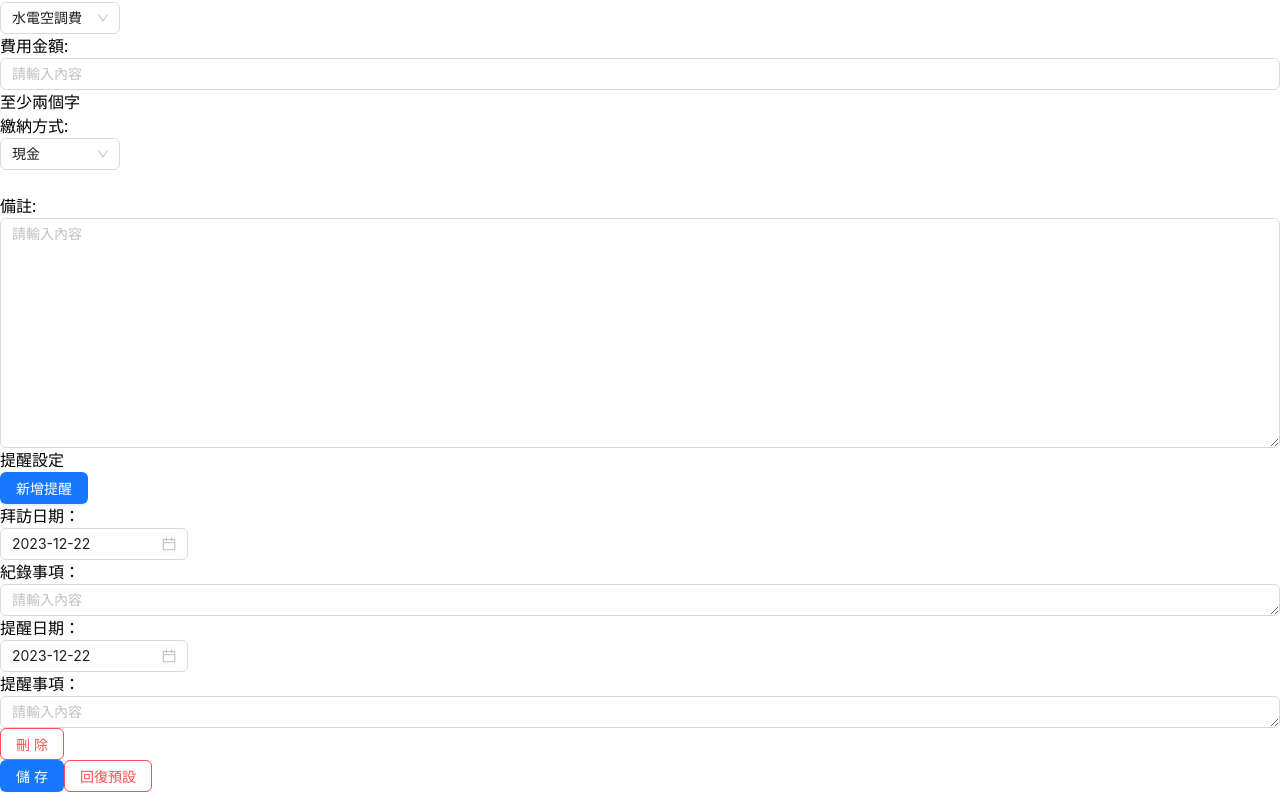
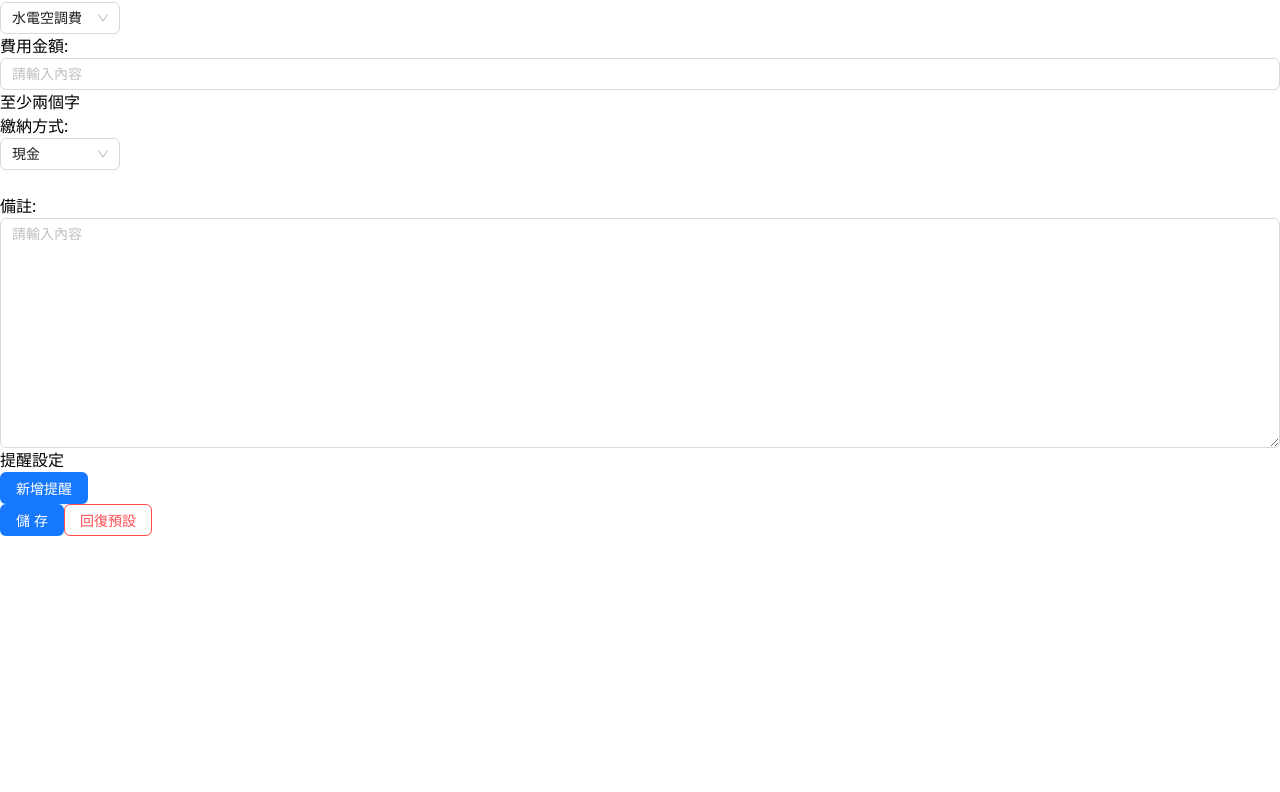
Before and after one commit to super-big-spuds/Real_estate_agent, a React (Vite) app: page /Collection/Add in a window 1280 px wide. Shown: the part 410-1202 px from the top of the page. After the commit the page ends 946 px from the top, so only its background shows below. Built offline with nearby package versions, Linux system fonts and the light colour scheme.

Commit message:
fix: change datePicker value to defaultValue, add isNew attribute.

```diff
--- a/src/components/Notice.tsx
+++ b/src/components/Notice.tsx
@@ -35,7 +35,7 @@ export default function Notice({
             onChange={(_, dateString) =>
               handleNoticeChange(keya, "visitDate", dateString)
             } // 注意這裡的修改
-            value={visitDate}
+            defaultValue={visitDate}
           />
         </div>
         <div className="inline-flex items-center whitespace-nowrap">
@@ -54,7 +54,7 @@ export default function Notice({
             onChange={(_, dateString) =>
               handleNoticeChange(keya, "remindDate", dateString)
             }
-            value={remindDate}
+            defaultValue={remindDate}
           />
         </div>
         <div className="inline-flex items-center whitespace-nowrap">
--- a/src/hooks/useCollectionAdd.ts
+++ b/src/hooks/useCollectionAdd.ts
@@ -1,5 +1,4 @@
 import { useState } from "react";
-import { DatePickerProps } from "antd/lib/date-picker";
 import { usePostCollectionAdd } from "./useAPI";
 import type { FormData, NoticeData } from "../type";
 import { z } from "zod";
@@ -11,14 +10,7 @@ const useCollectionAdd = () => {
   const nowmonth = nowdate.getMonth() + 1;
   const nowday = nowdate.getDate();
   const nowdatestring = `${nowyear}-${nowmonth}-${nowday}`;
-  const [notices, setNotices] = useState<NoticeData[]>([
-    {
-      visitDate: nowdatestring,
-      record: "",
-      remindDate: nowdatestring,
-      remind: "",
-    },
-  ]);
+  const [notices, setNotices] = useState<NoticeData[]>([]);
   const [formData, setFormData] = useState<FormData>({
     roomNumber: "",
     expenseName: "水電空調費",
@@ -101,10 +93,12 @@ const useCollectionAdd = () => {
     });
     setNotices([
       {
+        id: Math.random().toString(),
         visitDate: nowdatestring,
         record: "",
         remindDate: nowdatestring,
         remind: "",
+        isNew: true,
       },
     ]);
   };
@@ -113,10 +107,12 @@ const useCollectionAdd = () => {
     setNotices((prevNotices) => [
       ...prevNotices,
       {
+        id: Math.random().toString(),
         visitDate: nowdatestring,
         record: "",
         remindDate: nowdatestring,
         remind: "",
+        isNew: true,
       },
     ]);
   };
--- a/src/hooks/useCollectionEdit.ts
+++ b/src/hooks/useCollectionEdit.ts
@@ -14,14 +14,7 @@ const useCollectionEdit = () => {
   const nowday = nowdate.getDate();
   const nowdatestring = `${nowyear}-${nowmonth}-${nowday}`;
   const { id } = useParams();
-  const [notices, setNotices] = useState<NoticeData[]>([
-    {
-      visitDate: nowdatestring,
-      record: "",
-      remindDate: nowdatestring,
-      remind: "",
-    },
-  ]);
+  const [notices, setNotices] = useState<NoticeData[]>([]);
   const [formData, setFormData] = useState<FormData>({
     roomNumber: "",
     expenseName: "水費",
@@ -109,10 +102,12 @@ const useCollectionEdit = () => {
     });
     setNotices([
       {
+        id: Math.random().toString(),
         visitDate: nowdatestring,
         record: "",
         remindDate: nowdatestring,
         remind: "",
+        isNew: true,
       },
     ]);
   };
@@ -121,10 +116,12 @@ const useCollectionEdit = () => {
     setNotices((prevNotices) => {
       const newNotices = [...prevNotices];
       newNotices.push({
+        id: Math.random().toString(),
         visitDate: nowdatestring,
         record: "",
         remindDate: nowdatestring,
         remind: "",
+        isNew: true,
       });
       return newNotices;
     });
--- a/src/mock/module/col.ts
+++ b/src/mock/module/col.ts
@@ -35,18 +35,21 @@ export default [
         bankAccount: "123456789",
         notices: [
           {
+            id: "1",
             visitDate: "2023-01-01",
             record: "看房子",
             remindDate: "2023-02-01",
             remind: "提醒",
           },
           {
+            id: "2",
             visitDate: "2023-01-01",
             record: "繳水電",
             remindDate: "2023-02-01",
             remind: "繳房租",
           },
           {
+            id: "3",
             visitDate: "2023-01-01",
             record: "繳水電",
             remindDate: "2023-02-01",
--- a/src/type/index.ts
+++ b/src/type/index.ts
@@ -29,10 +29,12 @@ export type FormData = {
 };
 
 export type NoticeData = {
+  id: string;
   visitDate: string;
   record: string;
   remindDate: string;
   remind: string;
+  isNew: boolean;
 };
 
 export type User = {
```
